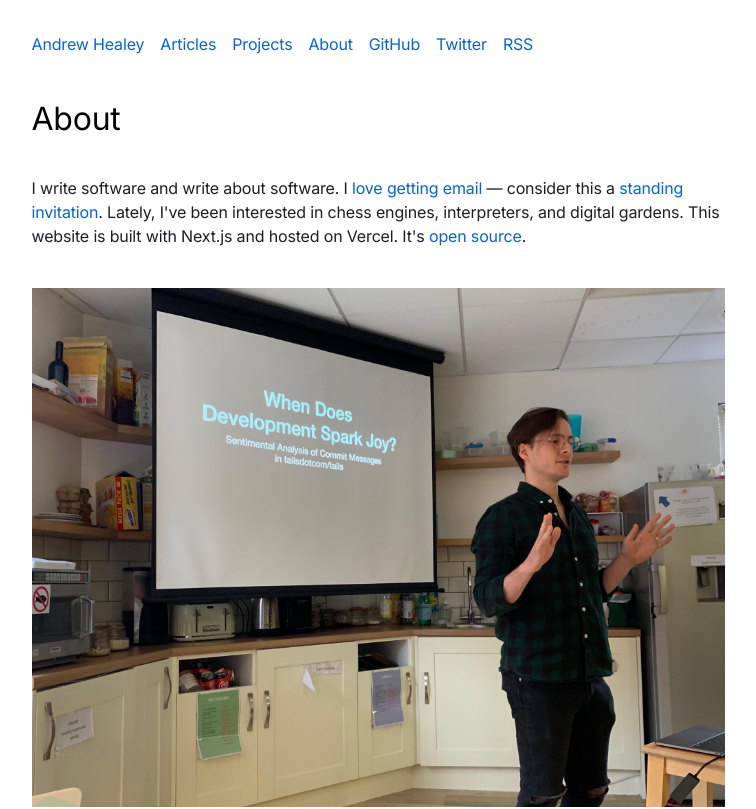
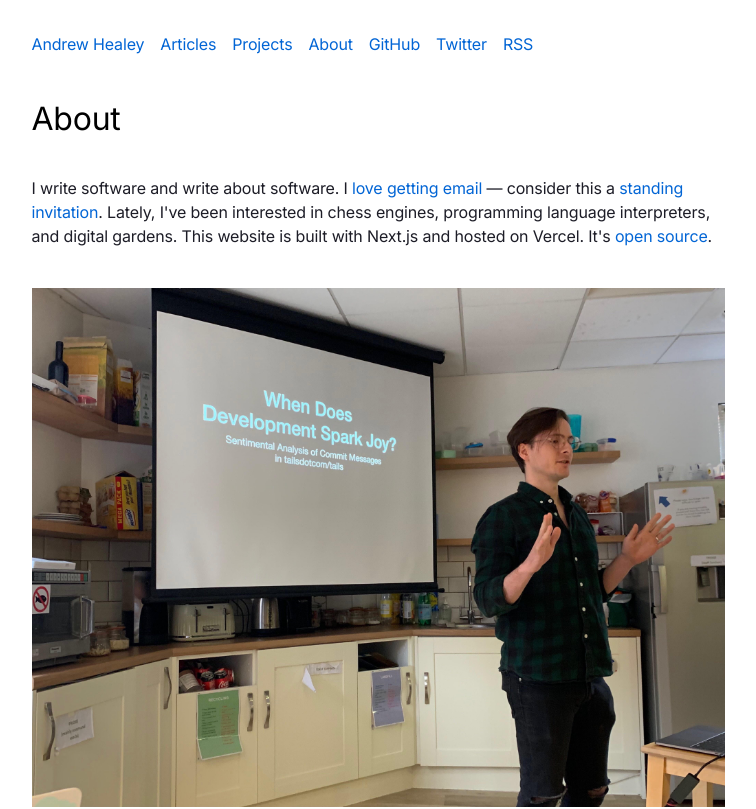
Before and after one commit to healeycodes/healeycodes.com, a Next.js app: page /about in a window 1280 px wide. Shown: the top 809 px of the page, without its empty margins (262-1018 px from the left). Built offline with nearby package versions, Linux system fonts and the light colour scheme.

Commit message:
Code blocks can be a little smaller

```diff
--- a/components/layout.tsx
+++ b/components/layout.tsx
@@ -108,10 +108,10 @@ export default function Layout({ children, title, description }) {
         div[class*="language-"],
         div[class*="language-"] {
           line-height: 24px;
-          padding-top: 16px;
+          padding-top: 8px;
           padding-left: 8px;
           padding-right: 8px;
-          padding-bottom: 16px;
+          padding-bottom: 8px;
           overflow: overlay;
         }
 
--- a/pages/about.tsx
+++ b/pages/about.tsx
@@ -20,7 +20,7 @@ export default function About() {
           >
             standing invitation
           </a>
-          . Lately, I've been interested in chess engines, interpreters, and
+          . Lately, I've been interested in chess engines, programming language interpreters, and
           digital gardens. This website is built with Next.js and hosted on
           Vercel. It's <a href={siteConfig.REPO_URL}>open source</a>.
         </p>
```
